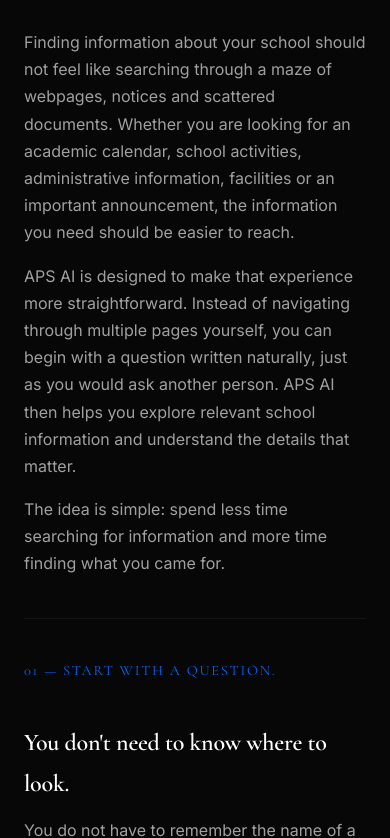
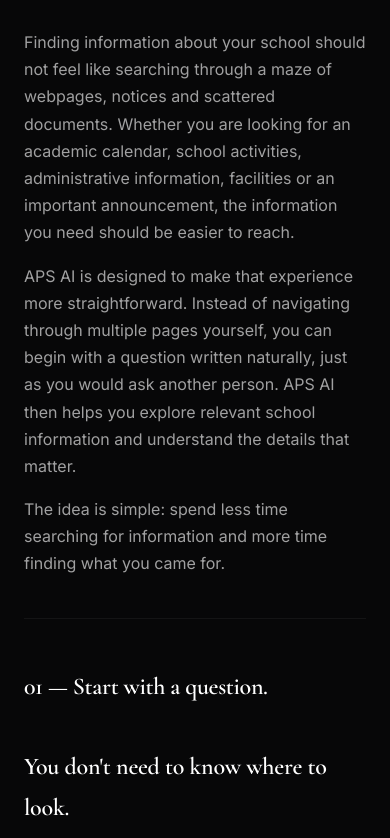
Before and after one commit to Quadron404/APS-AI, a plain HTML site: page public/how-it-works.html in a window 390 px wide. Shown: the part 203-1041 px from the top of the page. Drawn offline with nearby package versions, Linux system fonts and the light colour scheme.

Commit message:
style(ui): update step number typography and spacing in how-it-works
Refine the `.step-num` class by implementing responsive font sizing
using clamp, adjusting font weight, and removing uppercase transformation
to improve visual hierarchy and readability.

```diff
--- a/public/how-it-works.html
+++ b/public/how-it-works.html
@@ -77,11 +77,12 @@
       hr { border: none; border-top: 1px solid var(--border-subtle); margin: 40px 0; }
       .step-num {
         font-family: var(--font-display);
-        font-size: 0.9rem;
-        letter-spacing: 0.12em;
-        color: var(--primary);
-        text-transform: uppercase;
-        margin-bottom: 6px;
+        font-size: clamp(1.5rem, 3vw, 2rem);
+        font-weight: 600;
+        letter-spacing: -0.015em;
+        color: var(--text);
+        text-transform: none;
+        margin: 48px 0 8px;
       }
       .cta {
         margin-top: 48px;
```
